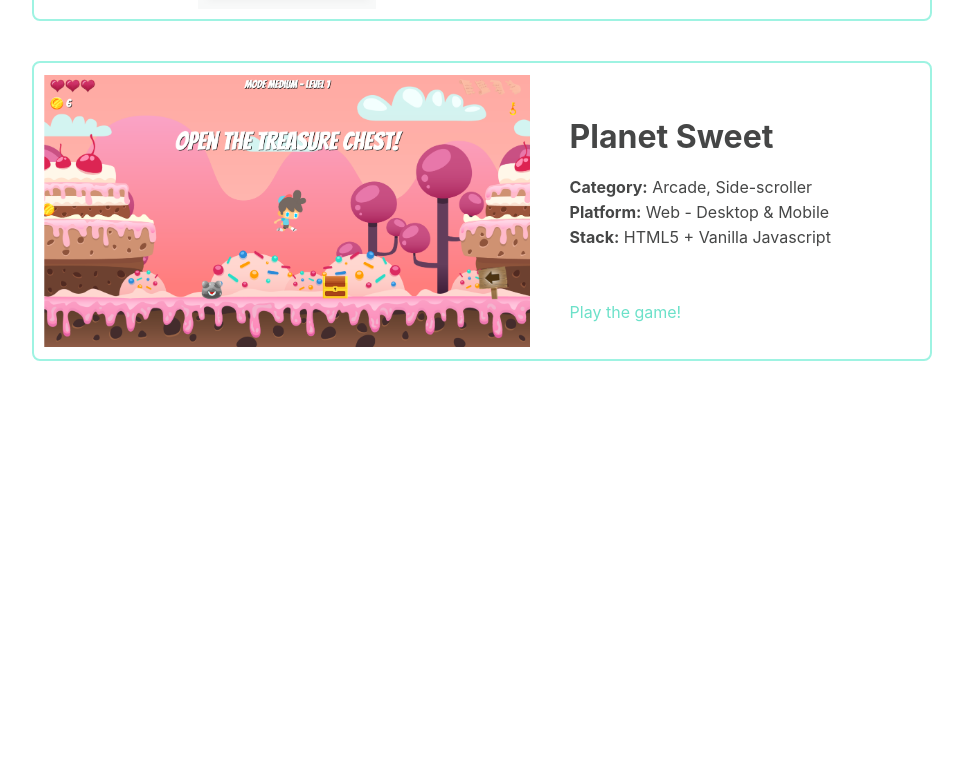
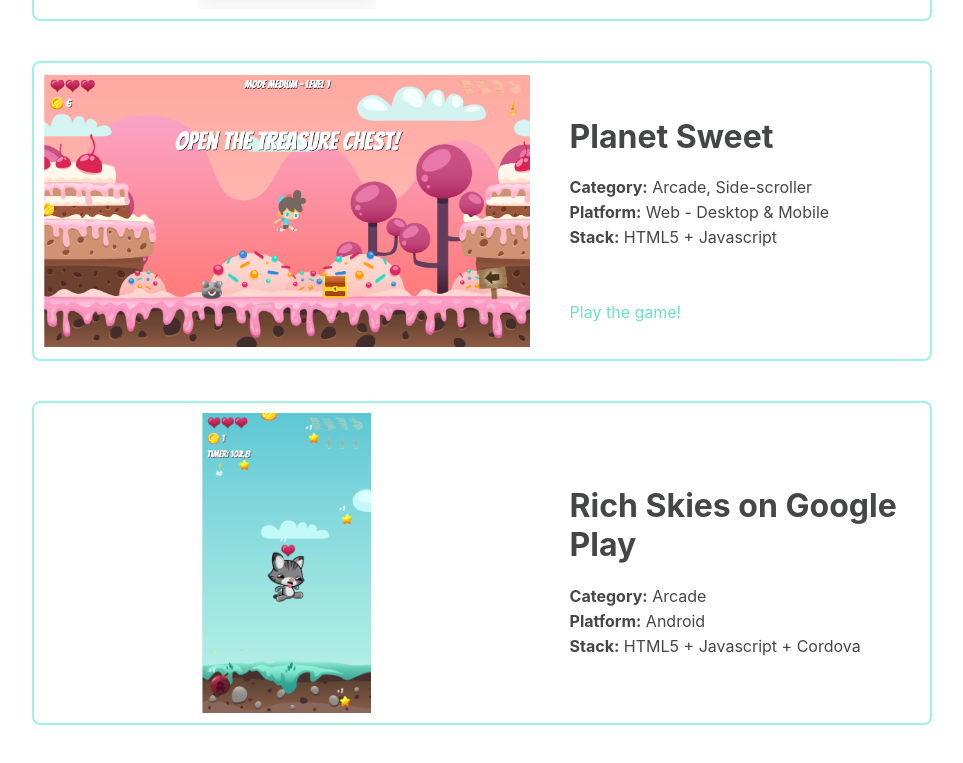
Before and after one commit to jogracz/games-portfolio, a React (Create React App) app: page / in a window 1280 px wide. Shown: the part 433-1196 px from the top of the page, without its empty margins (158-1121 px from the left). Before the commit the page ends 854 px from the top, so only its background shows below. Built offline with nearby package versions, Linux system fonts and the light colour scheme.

Commit message:
Add Android game as comming soon

```diff
--- a/src/components/ContentCard.tsx
+++ b/src/components/ContentCard.tsx
@@ -147,7 +147,7 @@ const ContentCard = (props: ContentCardProps) => {
             <b>Stack:</b> {stack}
           </p>
         </div>
-        <p style={{ color: darkDoctorGreen }}>Play the game!</p>
+        {link && <p style={{ color: darkDoctorGreen }}>Play the game!</p>}
       </DescriptionWrapper>
     </CardWrapper>
   );
--- a/src/content/index.ts
+++ b/src/content/index.ts
@@ -5,7 +5,7 @@ export const games = [
     category: "Arcade",
     link: "https://richskies-portfolio.netlify.app/",
     platform: "Web - Mobile & Desktop",
-    stack: "HTML5 + Vanilla Javascript",
+    stack: "HTML5 + Javascript",
     imgPath: "assets/richSkies/5.png", //3,5
   },
   {
@@ -14,7 +14,15 @@ export const games = [
     category: "Arcade, Side-scroller",
     link: "https://planetsweet-portfolio.netlify.app/",
     platform: "Web - Desktop & Mobile",
-    stack: "HTML5 + Vanilla Javascript",
+    stack: "HTML5 + Javascript",
     imgPath: "assets/planetSweet/7.png", //1,6,7
   },
+  {
+    id: 2,
+    title: "Rich Skies on Google Play",
+    category: "Arcade",
+    platform: "Android",
+    stack: "HTML5 + Javascript + Cordova",
+    imgPath: "assets/richSkies/11.png", //3,5
+  },
 ];
```
